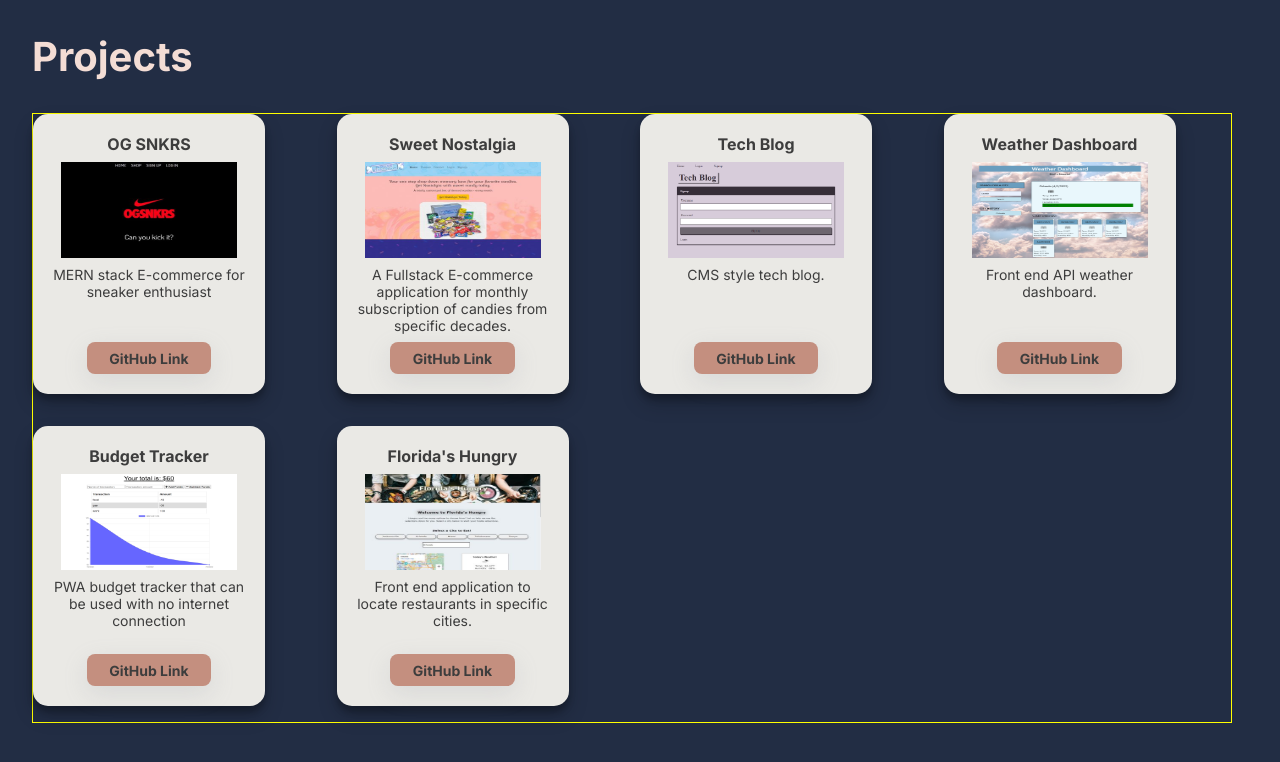
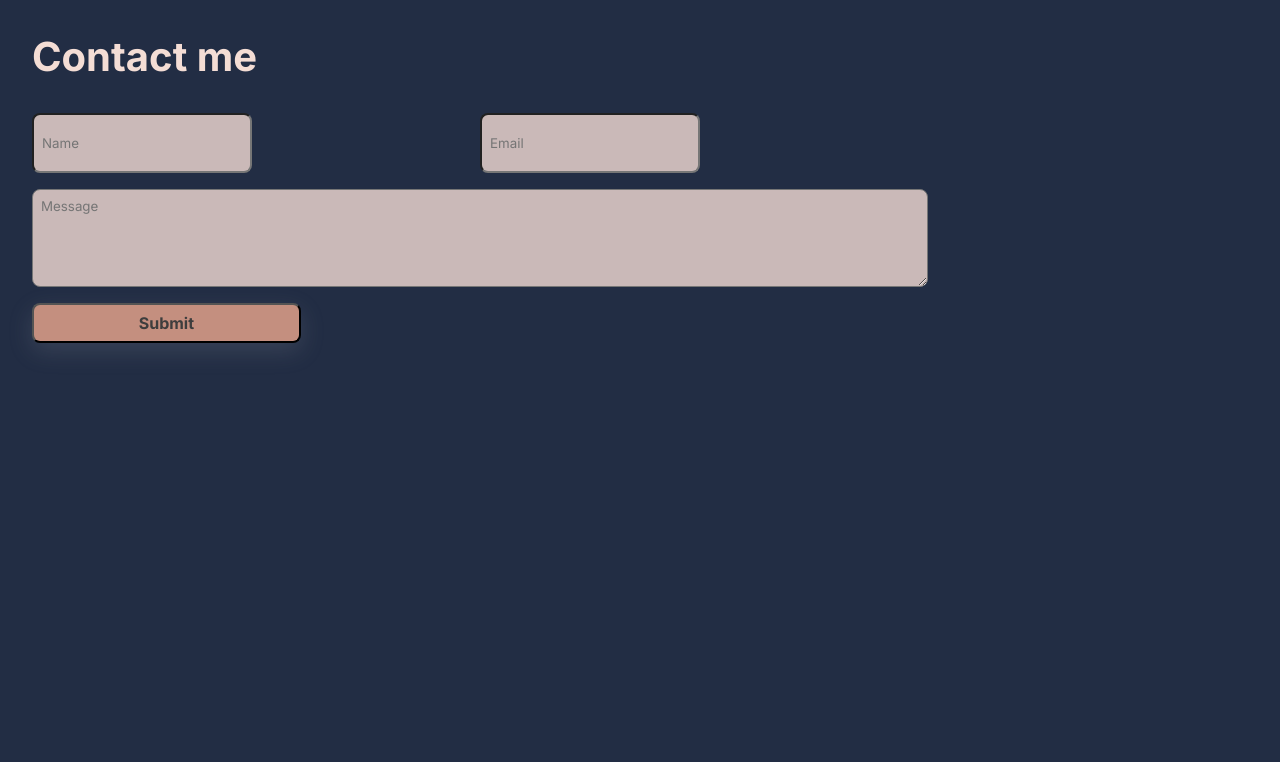
Before and after one commit to ThuyTTTN/thuy-react-portfolio, a React (Create React App) app: page / in a window 1280 px wide. Shown: the top 762 px of the page. Built offline with nearby package versions, Linux system fonts and the light colour scheme.

Commit message:
wip: contact page with forms

```diff
--- a/src/App.js
+++ b/src/App.js
@@ -3,6 +3,7 @@ import Home from "./components/Home";
 import About from "./components/About";
 import ProjectCard from "./components/ProjectCard";
 import Projects from "./components/Projects";
+import Contact from "./components/Contact";
 
 function App() {
   return (
@@ -11,7 +12,8 @@ function App() {
       {/* <Home /> */}
       {/* <About /> */}
       {/* <ProjectCard /> */}
-      <Projects />
+      {/* <Projects /> */}
+      <Contact />
     </>
   );
 }
--- /dev/null
+++ b/src/components/Contact.jsx
@@ -0,0 +1,132 @@
+import React, { useState } from "react";
+import styled from "styled-components";
+
+const Container = styled.div`
+  display: flex;
+  //   justify-content: space-between;
+  padding: 2rem;
+  flex-direction: column;
+  width: 70%;
+`;
+
+const Title = styled.div`
+  font-size: 2.5rem;
+  font-weight: 700;
+  color: #f4ddd5;
+  margin-bottom: 2rem;
+`;
+
+const StyledLabel = styled.label`
+  color: #3d3d3d;
+  width: 100%;
+`;
+
+const StyledInput = styled.input`
+  background-color: rgba(244, 221, 213, 0.8);
+  height: 2.5rem;
+  border-radius: 8px;
+  margin-bottom: 1rem;
+  padding: 0.5rem;
+  width: 12.5rem;
+  margin-right: 1.5rem;
+`;
+
+const StyledTextarea = styled.label`
+  color: #3d3d3d;
+  display: flex;
+  //   flex-direction: column;
+  width: 100%;
+`;
+
+const StyledButton = styled.button`
+  background-color: #c48f7f;
+  color: #3d3d3d;
+  width: 30%;
+  height: 2.5rem;
+  font-size: 16px;
+  border-radius: 8px;
+  font-weight: 700;
+  display: flex;
+  align-items: center;
+  justify-content: center;
+  box-shadow: rgba(149, 157, 165, 0.2) 0px 8px 24px;
+`;
+
+const StyledInputMessage = styled.textarea`
+  background-color: rgba(244, 221, 213, 0.8);
+  height: 5rem;
+  width: 100%;
+  border-radius: 8px;
+  margin-bottom: 1rem;
+  padding: 0.5rem;
+`;
+
+const Contact = () => {
+  const [formData, setFormData] = useState({
+    name: "",
+    email: "",
+    message: "",
+  });
+  const [errorMessage, setErrorMessage] = useState("");
+
+  const handleInputChange = (e) => {
+    const { name, value } = e.target;
+    setFormData({
+      ...formData,
+    });
+  };
+
+  const handleSubmit = (e) => {
+    e.preventDefault();
+    console.log("clicked submit", formData);
+    if (!errorMessage) {
+      setFormData({ [e.target.name]: e.target.value });
+      console.log("Form", formData);
+    }
+  };
+
+  return (
+    <Container>
+      <Title>Contact me</Title>
+      <form onSubmit={handleSubmit}>
+        <div
+          style={{
+            display: "flex",
+          }}
+        >
+          <StyledLabel>
+            <StyledInput
+              type="text"
+              name="name"
+              placeholder="Name"
+              value={formData.name}
+              onChange={handleInputChange}
+            />
+          </StyledLabel>
+          <StyledLabel>
+            <StyledInput
+              type="email"
+              name="email"
+              placeholder="Email"
+              value={formData.email}
+              onChange={handleInputChange}
+            />
+          </StyledLabel>
+        </div>
+
+        <StyledTextarea>
+          <StyledInputMessage
+            type="textarea"
+            name="message"
+            placeholder="Message"
+            value={formData.name}
+            onChange={handleInputChange}
+          />
+        </StyledTextarea>
+        <StyledButton type="submit">Submit</StyledButton>
+      </form>
+    </Container>
+  );
+};
+
+export default Contact;
```
